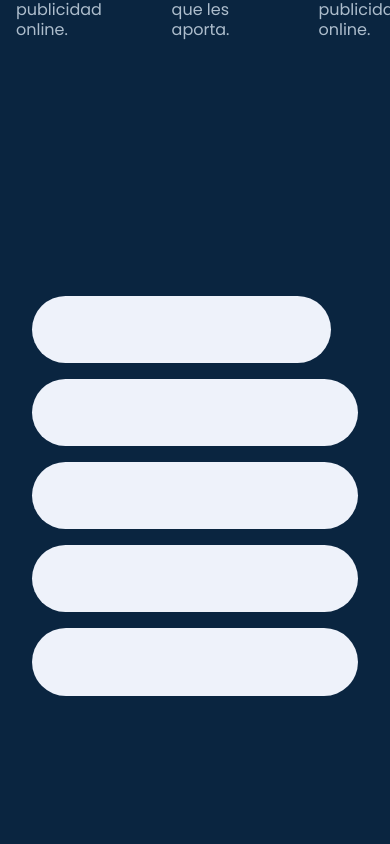
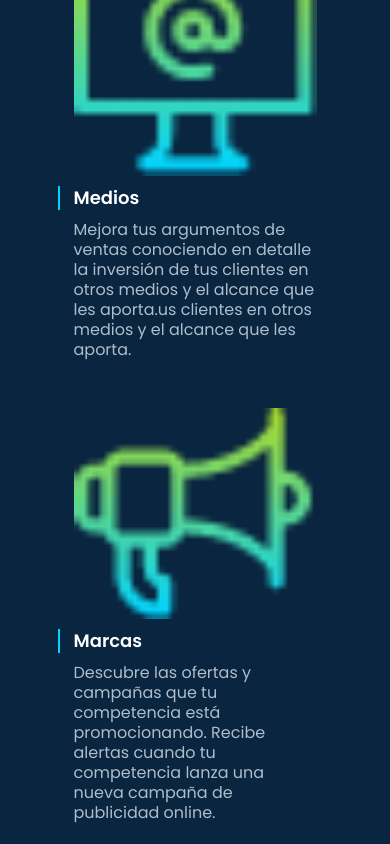
Before and after one commit to phronesys/admetricks-challenge-vue, a Vue app: page / in a window 390 px wide. Shown: the part 1860-2704 px from the top of the page. Built offline with nearby package versions, Linux system fonts and the light colour scheme.

Commit message:
enhance(layout): responsiveness

```diff
--- a/src/layouts/landing/AmCardGrid.vue
+++ b/src/layouts/landing/AmCardGrid.vue
@@ -13,7 +13,7 @@
 <script setup lang="ts">
 import AmCard from "../../components/AmCard.vue";
 const cardClasses = [
-  "row-start-2 row-end-3 col-start-1 col-end-2 w-11/12 justify-self-end",
+  "row-start-2 row-end-3 col-start-1 col-end-2 sm:w-11/12 justify-self-end",
   "row-start-2 row-end-4 col-start-2 col-end-3",
   "row-start-1 row-end-4 col-start-3 col-end-4",
   "row-start-3 row-end-5 col-start-1 col-end-2",
@@ -23,14 +23,13 @@ const cardClasses = [
 
 <style lang="postcss">
 section#cards {
-  @apply py-40;
 }
 section#cards .card-grid {
   @apply h-[400px] w-full mx-auto px-8 flex flex-col sm:grid justify-center gap-4;
   @apply sm:w-3/4 sm:h-[600px];
   @apply lg:w-2/3 lg:h-[800px];
   @apply xl:h-[1000px];
-  @apply 2xl:h-[1200px];
+  @apply 2xl:h-[1200px] 2xl:max-w-7xl;
 
   grid-template-columns: 35.5% 29% 35.5%;
   grid-template-rows: 10% 18% 27% 37% 8%;
--- a/src/layouts/landing/AmFeatures.vue
+++ b/src/layouts/landing/AmFeatures.vue
@@ -48,6 +48,7 @@ const featuresContent = [
 
 <style lang="postcss">
 .features {
-  @apply flex flex-row gap-4 mx-auto max-w-[1080px] pb-20;
+  @apply flex flex-row flex-wrap justify-center gap-4 px-4 mx-auto;
+  @apply xl:w-[1180px];
 }
 </style>
```
